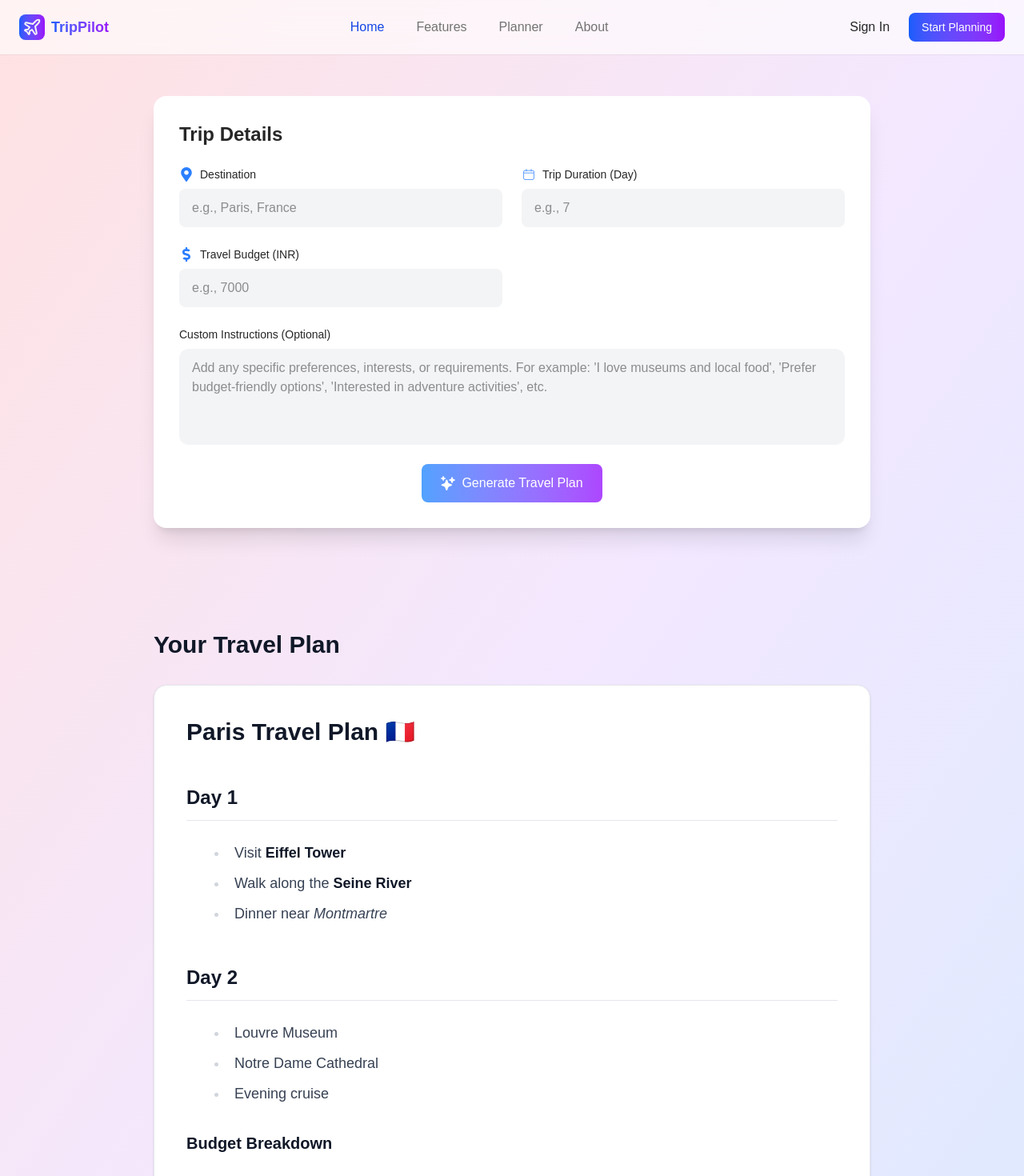
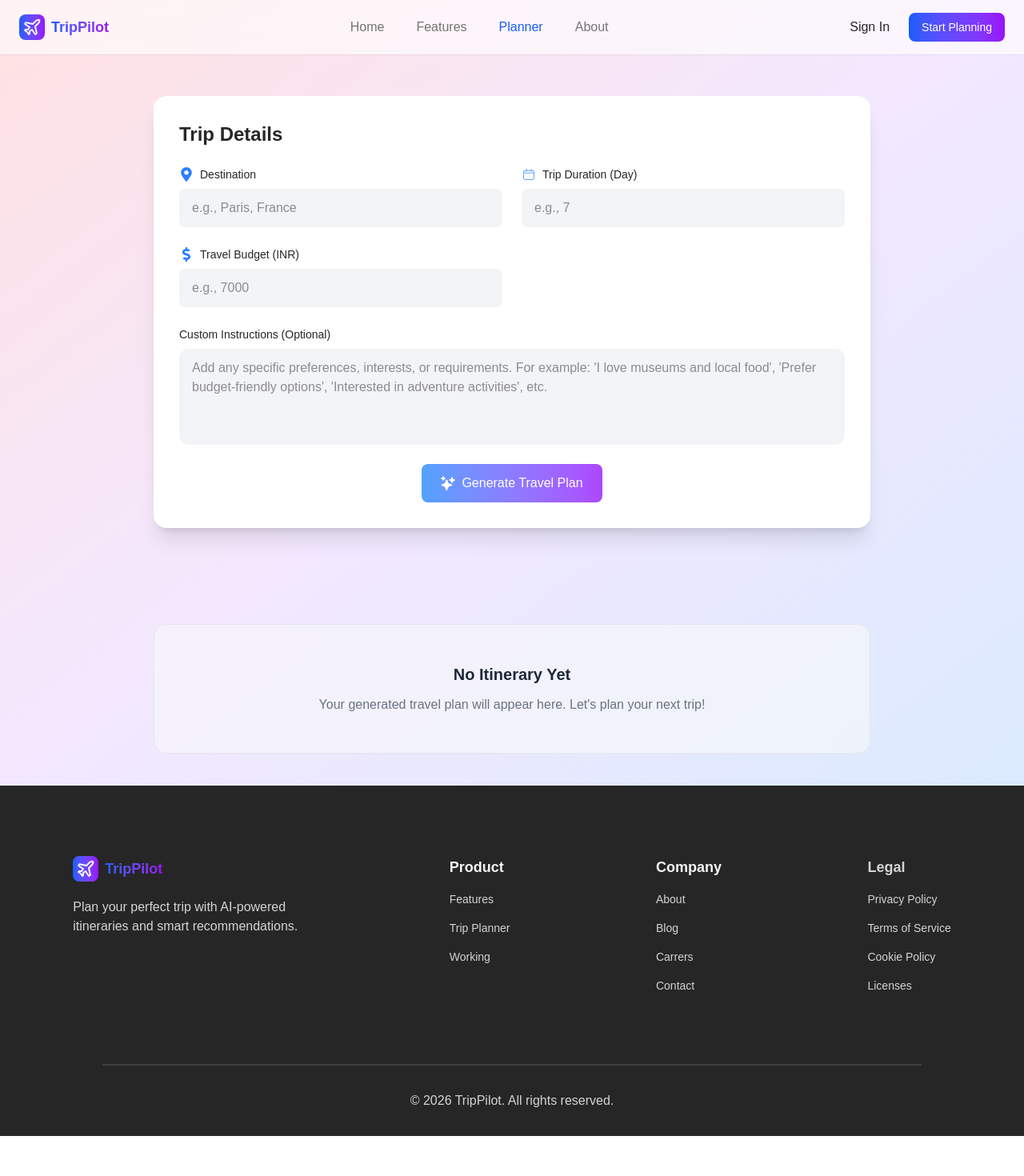
Before and after one commit to Rishabingh/trip-pilot, a Next.js app: page /planner in a window 1280 px wide. Shown: the top 1470 px of the page at 80% size. After the commit the page ends 1420 px from the top, so only its background shows below. Built offline with nearby package versions, Linux system fonts and the light colour scheme.

Commit message:
setup nextjs backend route for api, setup gemini sdk and connect backend and frontend to show plan

```diff
--- /dev/null
+++ b/app/api/plan/route.ts
@@ -0,0 +1,15 @@
+import { generateAiResponse } from "@/lib/gemini";
+
+interface requestBody {
+  destination: string;
+  duration: number;
+  budget: number;
+  instructions: string;
+}
+
+export async function POST(request: Request) {
+  const data: requestBody = await request.json();
+  const res = await generateAiResponse(data)
+  console.log(res);
+  return Response.json({res})
+}
--- a/app/planner/components/TravelPlanResult.tsx
+++ b/app/planner/components/TravelPlanResult.tsx
@@ -4,7 +4,7 @@ import remarkGfm from "remark-gfm";
 const TravelPlanResult = ({ markdown }: { markdown?: string }) => {
   if (!markdown) {
     return (
-      <div className="w-full max-w-4xl mx-auto mt-10 p-12 rounded-2xl bg-gray-50 border border-gray-200 text-center flex flex-col items-center justify-center gap-3">
+      <div className="w-full max-w-4xl mx-auto mt-10 p-12 rounded-2xl bg-gray-50/60 border border-gray-200 text-center flex flex-col items-center justify-center gap-3">
         <h3 className="text-xl font-semibold text-gray-800">No Itinerary Yet</h3>
         <p className="text-gray-500">
           Your generated travel plan will appear here. Let&apos;s plan your next trip!
@@ -14,14 +14,14 @@ const TravelPlanResult = ({ markdown }: { markdown?: string }) => {
   }
 
   return (
-    <div className="w-full max-w-4xl mx-auto mt-12 mb-24 px-4 sm:px-0">
+    <div className="w-full max-w-4xl mx-2 md:mx-auto mt-12 mb-24 px-4 sm:px-0">
 
       <h2 className="text-3xl font-bold mb-8 text-gray-900">
         Your Travel Plan
       </h2>
 
       {/* Clean, minimalist card container */}
-      <div className="bg-white rounded-2xl shadow-sm border border-gray-200 p-6 sm:p-10">
+      <div className="bg-white/60 rounded-2xl shadow-sm border border-gray-200 p-6 sm:p-10">
 
         <div
           className="
--- a/app/planner/components/TripDetailsForm.tsx
+++ b/app/planner/components/TripDetailsForm.tsx
@@ -1,31 +1,77 @@
+"use client";
 import { FaMapMarkerAlt } from "react-icons/fa";
 import { CiCalendar } from "react-icons/ci";
 import { FaDollarSign } from "react-icons/fa";
 import { IoSparkles } from "react-icons/io5";
+import React from "react";
+import { useState } from "react";
 
-const TripDetailsForm = () => {
+interface Props {
+  setResult: React.Dispatch<React.SetStateAction<string>>;
+  resultRef: React.RefObject<HTMLDivElement | null>;
+}
+
+const TripDetailsForm = ({ setResult, resultRef }: Props) => {
+  const [destination, setDestination] = useState<string>("");
+  const [budget, setBudget] = useState<string>("");
+  const [duration, setDuration] = useState<string>("");
+  const [instructions, setInstructions] = useState<string>("");
+  const [loading, setLoading] = useState<boolean>(false);
+
+  const handleSubmit = async (e: React.FormEvent) => {
+    e.preventDefault();
+    setLoading(true);
+    const res = await fetch("/api/plan", {
+      method: "POST",
+      headers: {
+        "Content-Type": "application/json",
+      },
+      body: JSON.stringify({
+        destination,
+        duration: duration ? Number(duration) : null,
+        budget: budget ? Number(budget) : null,
+        instructions,
+      }),
+    });
+
+    const data = await res.json();
+    console.log(data);
+    setLoading(false);
+    setResult(data.res);
+    //scrolling result section on screen
+    setTimeout(() => {
+      resultRef.current?.scrollIntoView({
+        behavior: "smooth",
+      });
+    }, 100);
+    // resetting form
+    setDestination("");
+    setBudget("");
+    setDuration("");
+    setInstructions("");
+  };
+
   return (
     <div className="py-10">
       <div className="bg-white w-[80%] max-w-4xl shadow-xl rounded-2xl mx-auto p-8">
-
         {/* Title */}
         <h2 className="text-2xl font-semibold mb-6">Trip Details</h2>
 
-        <form className="flex flex-col gap-6">
-
+        <form className="flex flex-col gap-6" onSubmit={handleSubmit}>
           {/* Grid Inputs */}
-          <div className="grid grid-cols-2 gap-6">
-
+          <div className="grid md:grid-cols-2 gap-6">
             {/* Destination */}
             <div className="flex flex-col gap-2">
               <label className="flex items-center gap-2 text-sm font-medium">
-                <FaMapMarkerAlt size={18} className="text-blue-500"/>
+                <FaMapMarkerAlt size={18} className="text-blue-500" />
                 Destination
               </label>
 
               <input
                 type="text"
                 placeholder="e.g., Paris, France"
+                value={destination}
+                onChange={(e) => setDestination(e.target.value)}
                 className="bg-gray-100 rounded-lg px-4 py-3 outline-none focus:ring-2 focus:ring-blue-400"
               />
             </div>
@@ -33,7 +79,7 @@ const TripDetailsForm = () => {
             {/* Duration */}
             <div className="flex flex-col gap-2">
               <label className="flex items-center gap-2 text-sm font-medium">
-                <CiCalendar size={18} className="text-blue-500"/>
+                <CiCalendar size={18} className="text-blue-500" />
                 Trip Duration (Day)
               </label>
 
@@ -41,6 +87,8 @@ const TripDetailsForm = () => {
                 type="number"
                 inputMode="numeric"
                 placeholder="e.g., 7"
+                value={duration}
+                onChange={(e) => setDuration(e.target.value)}
                 className="bg-gray-100 rounded-lg px-4 py-3 outline-none focus:ring-2 focus:ring-blue-400"
               />
             </div>
@@ -48,7 +96,7 @@ const TripDetailsForm = () => {
             {/* Budget */}
             <div className="flex flex-col gap-2 col-span-1">
               <label className="flex items-center gap-2 text-sm font-medium">
-                <FaDollarSign size={18} className="text-blue-500"/>
+                <FaDollarSign size={18} className="text-blue-500" />
                 Travel Budget (INR)
               </label>
 
@@ -56,10 +104,11 @@ const TripDetailsForm = () => {
                 type="number"
                 inputMode="numeric"
                 placeholder="e.g., 7000"
+                value={budget}
+                onChange={(e) => setBudget(e.target.value)}
                 className="bg-gray-100 rounded-lg px-4 py-3 outline-none focus:ring-2 focus:ring-blue-400"
               />
             </div>
-
           </div>
 
           {/* Instructions */}
@@ -72,21 +121,23 @@ const TripDetailsForm = () => {
               rows={4}
               placeholder="Add any specific preferences, interests, or requirements. For example: 'I love museums and local food', 'Prefer budget-friendly options', 'Interested in adventure activities', etc."
               className="bg-gray-100 rounded-xl px-4 py-3 outline-none focus:ring-2 focus:ring-blue-400 resize-none"
+              value={instructions}
+              onChange={(e) => setInstructions(e.target.value)}
             />
-
           </div>
 
           {/* Button */}
           <div className="flex flex-col items-center gap-2">
             <button
-              className="flex items-center gap-2 px-6 py-3 rounded-lg text-white font-medium
-              bg-linear-to-r from-blue-400 to-purple-500 hover:opacity-90 transition"
+              className={`flex items-center gap-2 px-6 py-3 rounded-lg text-white font-medium
+              bg-linear-to-r  hover:opacity-90 transition ${loading ? "from-neutral-700 to-gray-800 cursor-not-allowed" : "from-blue-400 to-purple-500"} `}
+              type="submit"
+              disabled={loading}
             >
-              <IoSparkles size={18}/>
-              Generate Travel Plan
+              <IoSparkles size={18} />
+              {loading ? "Thinking..." : "Generate Travel Plan"}
             </button>
           </div>
-
         </form>
       </div>
     </div>
--- a/app/planner/page.tsx
+++ b/app/planner/page.tsx
@@ -1,36 +1,22 @@
-import React from "react";
+"use client"
+import { useRef } from "react";
+import { useState } from "react";
 import TripDetailsForm from "./components/TripDetailsForm";
 import TravelPlanResult from "./components/TravelPlanResult";
 
-const page = () => {
+const Page = () => {
+  const [result, setResult] = useState<string>("")
+  const resultRef = useRef<HTMLDivElement | null>(null);
   return (
     <div>
-      <TripDetailsForm />
-      <div className="py-10">
+      <TripDetailsForm setResult={setResult} resultRef={resultRef}/>
+      <div className="py-10" ref={resultRef}>
         <TravelPlanResult
-          markdown={`# Paris Travel Plan 🇫🇷
-
-## Day 1
-- Visit **Eiffel Tower**
-- Walk along the **Seine River**
-- Dinner near *Montmartre*
-
-## Day 2
-- Louvre Museum
-- Notre Dame Cathedral
-- Evening cruise
-
-### Budget Breakdown
-| Item | Cost |
-|-----|-----|
-| Hotel | $800 |
-| Food | $300 |
-| Transport | $120 |
-        `}
+          markdown={result}
         />
       </div>
     </div>
   );
 };
 
-export default page;
+export default Page;
--- a/components/Navbar.tsx
+++ b/components/Navbar.tsx
@@ -1,7 +1,10 @@
+"use client"
 import { LuPlane } from "react-icons/lu";
 import Link from "next/link";
+import { usePathname } from "next/navigation";
 
 const Navbar = () => {
+  const page = usePathname();
   return (
     <nav className="fixed top-0 left-0 right-0 h-17 items-center flex justify-between py-3 px-6 bg-white/60 backdrop-blur-lg shadow-2xs">
       <div className="flex items-center gap-2">
@@ -11,10 +14,10 @@ const Navbar = () => {
         <span className="bg-linear-to-r from-blue-600 to-purple-600 bg-clip-text text-transparent font-bold text-lg">TripPilot</span>
       </div>
       <ul className="flex gap-10 text-neutral-500">
-        <li className="text-blue-700"><Link href={'/'}>Home</Link></li>
-        <li><Link href={'/features'}>Features</Link></li>
-        <li><Link href={'/planner'}>Planner</Link></li>
-        <li><Link href={'/about'}>About</Link></li>
+        <li className={`${page === '/' ? "text-blue-600" : ""}`}><Link href={'/'}>Home</Link></li>
+        <li className={`${page === '/features' ? "text-blue-600" : ""}`}><Link href={'/features'}>Features</Link></li>
+        <li className={`${page === '/planner' ? "text-blue-600" : ""}`}><Link href={'/planner'}>Planner</Link></li>
+        <li className={`${page === '/about' ? "text-blue-600" : ""}`}><Link href={'/about'}>About</Link></li>
       </ul>
 
       <div className="flex gap-6 items-center">
--- /dev/null
+++ b/lib/gemini.ts
@@ -0,0 +1,50 @@
+import { GoogleGenAI } from "@google/genai";
+
+const ai = new GoogleGenAI({
+  apiKey: process.env.GEMINI_API_KEY!,
+});
+
+interface GenerateAiResponseParams {
+  destination: string;
+  duration: number;
+  budget: number;
+  instructions?: string;
+}
+
+export async function generateAiResponse(prompt: GenerateAiResponseParams) {
+  if (!prompt.destination || !prompt.duration) {
+    return "Please provide destination and duration.";
+  }
+
+  try {
+    const response = await ai.models.generateContent({
+      model: "gemini-3-flash-preview",
+      contents: `
+Plan a trip with the following details:
+
+Destination: ${prompt.destination}
+Duration: ${prompt.duration} days
+Budget: ₹${prompt.budget} (per person)
+Additional preferences: ${prompt.instructions || "None"}
+      `,
+      config: {
+        systemInstruction: `
+You are a travel planner AI.
+
+Rules:
+- Only respond to travel-related queries
+- Politely refuse unrelated queries
+- Keep responses concise but helpful
+- Use clean markdown formatting
+- Use headings and bullet points
+- Include itinerary, places, and tips
+        `,
+      },
+    });
+
+    return response.text;
+  } catch (error) {
+    console.error(error);
+    return "Failed to generate travel plan. Try again.";
+  }
+}
--- a/package.json
+++ b/package.json
@@ -9,6 +9,7 @@
     "lint": "eslint"
   },
   "dependencies": {
+    "@google/genai": "^1.45.0",
     "next": "16.1.6",
     "react": "19.2.3",
     "react-dom": "19.2.3",
```
Also changed, not shown: components/Hero.tsx (+6 -6 lines), 1 other file (tests, documents, lock files or other folders).
